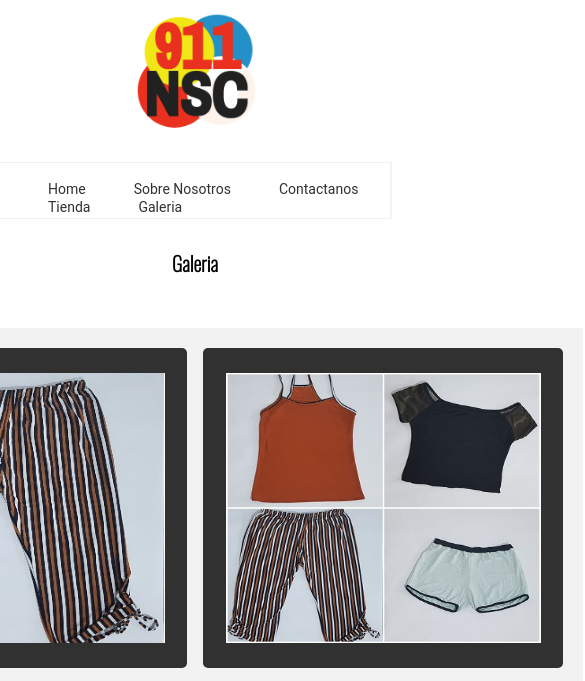
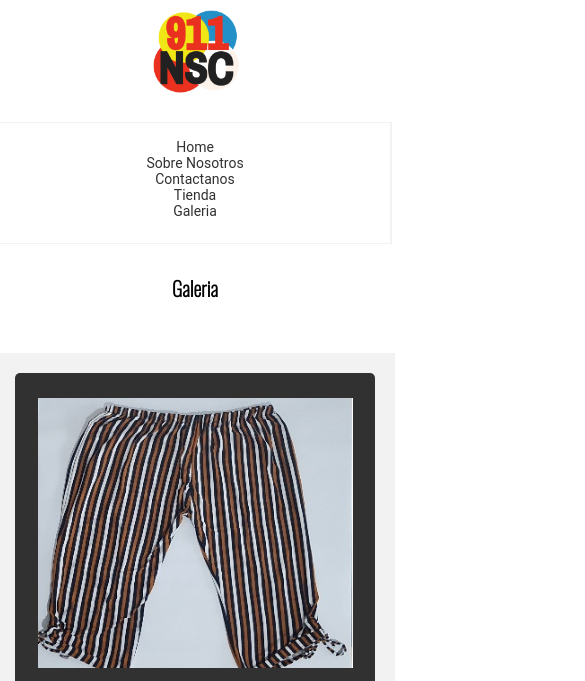
Before and after one commit to Forne05/ProyectoFinal-CoderHouse, a plain HTML site: page gallery.html in a window 390 px wide. Shown: the top 681 px of the page, 585 px wide, since content can reach past the window. Drawn offline with nearby package versions, Linux system fonts and the light colour scheme.

Commit message:
media-query

```diff
--- a/asset/style.css
+++ b/asset/style.css
@@ -377,7 +377,6 @@ h1, h2, h3, h4, h5, h6 {
 }
 
 
-
 .grid-container {
     display: grid;
     grid-template-columns: repeat(2, 1fr);
@@ -412,6 +411,77 @@ h1, h2, h3, h4, h5, h6 {
     height: 270px;
     cursor: pointer;
 }
+
+
+@media screen and (max-width: 500px) {
+    .header {
+        background: #fff;
+        width: 100%;
+        height: auto;
+    }
+
+
+    .log-header {
+        display: flex;
+        justify-content: center;
+        width: 100%;
+        height: 105px;
+    }
+
+
+    .navbar ul {
+        display: flex;
+        flex-direction: column;
+    }
+
+
+    .navbar li {
+        padding: 0;
+    }
+
+
+    .navbar {
+        background: #fff;
+        width: 100%;
+        height: 120px;
+
+    }
+
+
+    .content-title {
+        padding: 30px;
+        font-family: 'Oswald', sans-serif;
+        font-size: 20px;
+    }
+
+
+    .content {
+        display: flex;
+        flex-direction: column;
+        align-items: center;
+        width: 100%;
+    }
+
+
+    .grid-container {
+        display: grid;
+        grid-template-columns: repeat(1, 1fr);
+    }
+
+
+    .footer {
+        width: 100%;
+        height: 14px;
+        margin: 0;
+    }
+
+    .footer p {
+        font-size: 7px;
+    }
+
+
+}
+
 
 .section-shop {
     display: block;
```
